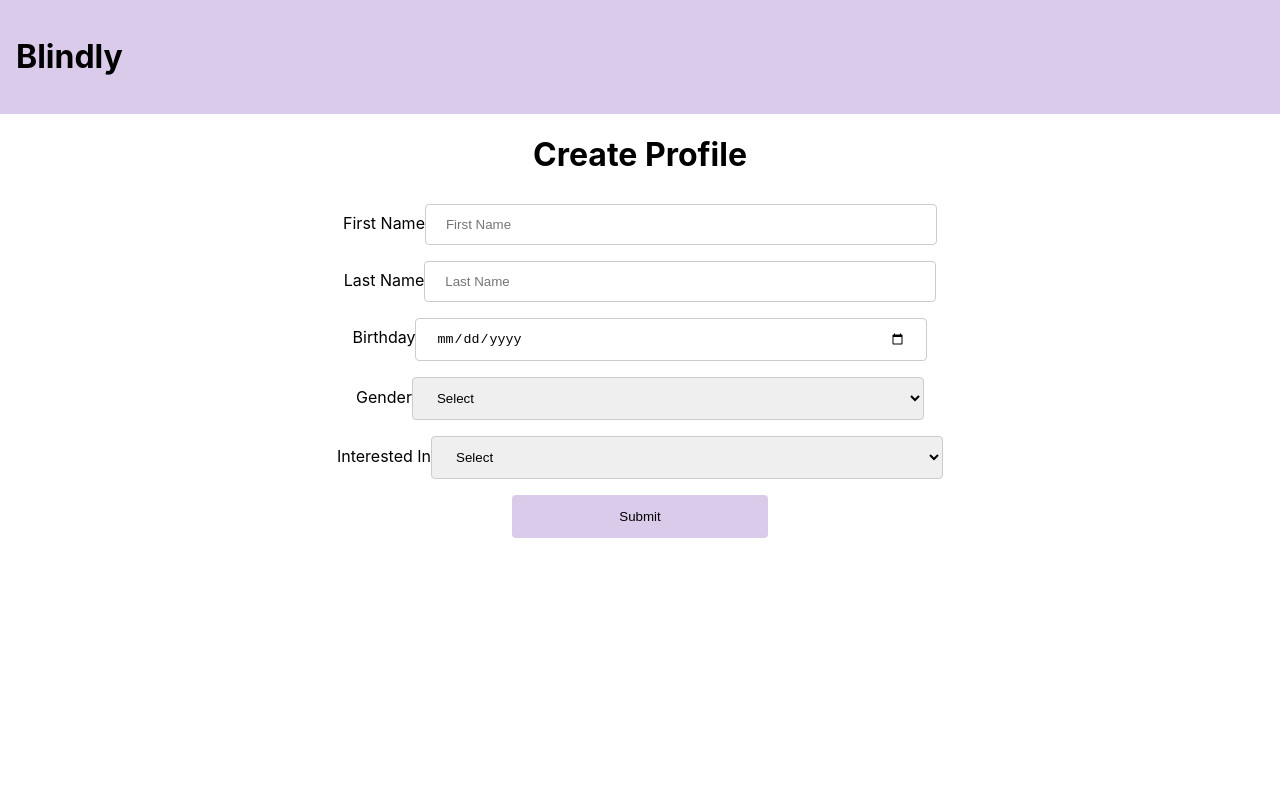
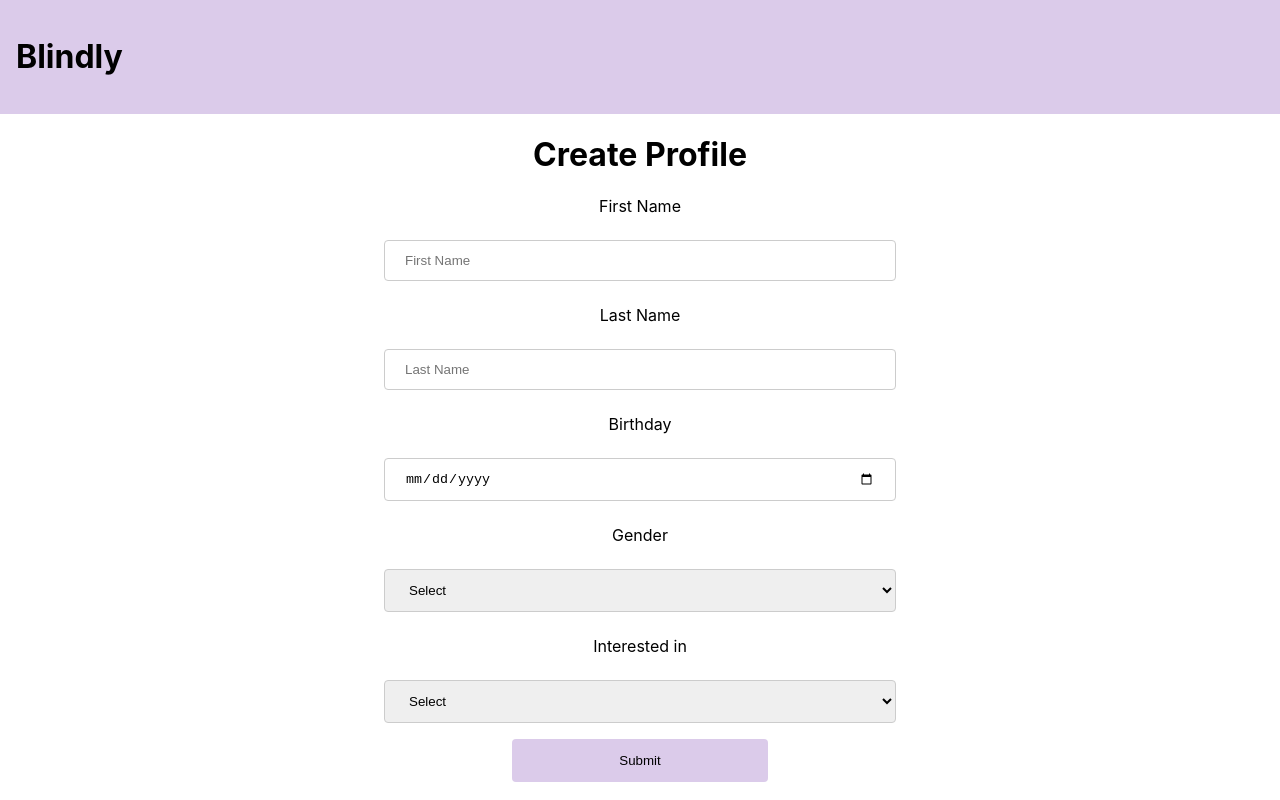
Before and after one commit to ucsb-cs148-w24/project-pj07-datingalgorithm, a React (Create React App) app in the folder profile-creation/: page / in a window 1280 px wide. Built offline with nearby package versions, Linux system fonts and the light colour scheme.

Commit message:
updating profile-creation

```diff
--- a/profile-creation/src/Body.js
+++ b/profile-creation/src/Body.js
@@ -7,20 +7,20 @@ function Body() {
     return (
         <div className="Body">
             <form action="/action_page.php">
+                <p>First Name</p>
                 <div className="input-group">
-                    <label for="fname">First Name</label>
                     <input type="text" id="fname" name="firstname" placeholder="First Name"/>
                 </div>
+                <p>Last Name</p>
                 <div className="input-group">
-                    <label for="lname">Last Name</label>
                     <input type="text" id="lname" name="lastname" placeholder="Last Name"/>
                 </div>
+                <p>Birthday</p>
                 <div className="input-group">
-                    <label htmlFor="bday">Birthday</label>
                     <input type="date" id="bday" />
 
                 </div>
-                <label for="gender">Gender</label>
+                <p>Gender</p>
                 <select id="gender" name="gender">
                     <option value="" disabled selected>Select</option>
                     <option value="man">Man</option>
@@ -43,8 +43,8 @@ function Body() {
                     <option value="other">Other</option>
                 </select>
 
+                <p>Interested in</p>
                 <div>
-                    <label for="sexual_ori">Interested In</label>
                     <select id="sexual_ori" name="sexual_ori">
                         <option value="" disabled selected>Select</option>
                         <option value="men">Men</option>
```
